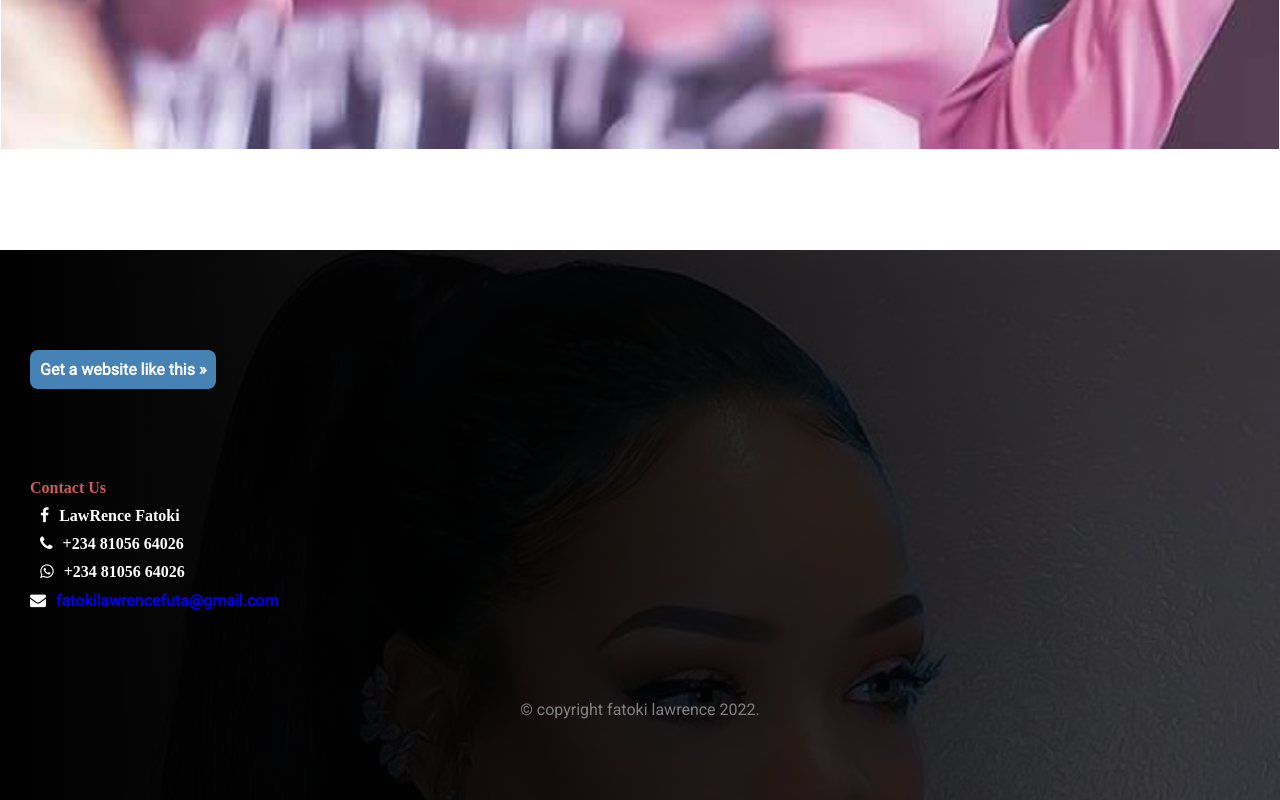
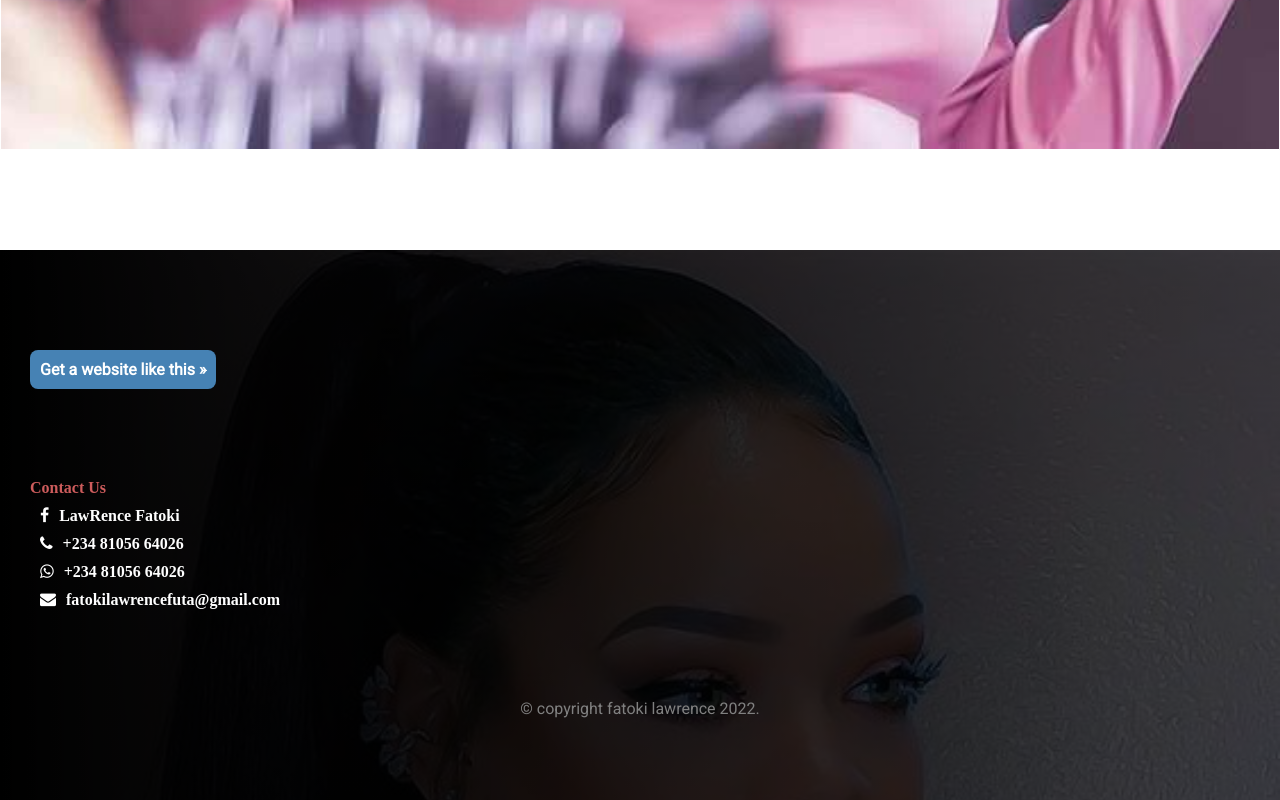
Before and after one commit to birthdayforyou/demo, a plain HTML site: page index.html in a window 1280 px wide. Shown: the part 8606-9406 px from the top of the page. Drawn offline with Linux system fonts and the light colour scheme; a web font is replaced by a local one.

Commit message:
Update index.html

```diff
--- a/index.html
+++ b/index.html
@@ -82,7 +82,7 @@
 				<a href="https://www.facebook.com/lawrenze.fatoki" ><div><span class="fa fa-facebook"></span>LawRence Fatoki</div></a>
 				<a href="tel:+2348105664026" ><div><span class="fa fa-phone"></span>+234 81056 64026</div></a>
 				<a href="https://wa.me/message/BKQASSEBUOKMM1" ><div><span class="fa fa-whatsapp"></span>+234 81056 64026</div></a>
-				<a href="mailto: fatokilawrence2002@gmail.com"><span class="fa fa-envelope"></span>fatokilawrencefuta@gmail.com</a>
+				<a href="mailto:fatokilawrencefuta@gmail.com" ><div><span class="fa fa-envelope"></span>fatokilawrencefuta@gmail.com</div></a>
 			</div>
 
 			<div class="copyright">&copy copyright fatoki lawrence 2022.</div>
```
